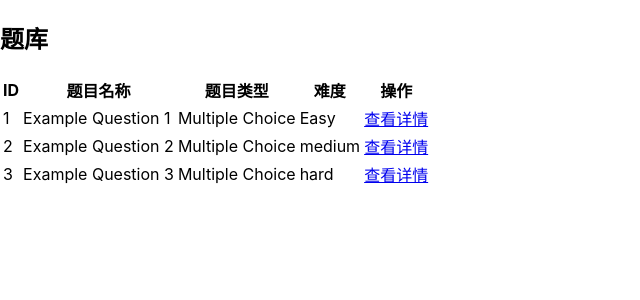
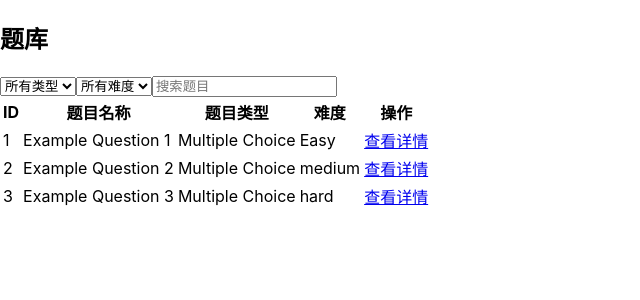
Before and after one commit to yuanyuanyuan/Interview-Questions-Bank-Demo, a React (Create React App) app: page / in a window 1280 px wide. Shown: the top 300 px of the page, without its empty margins (0-640 px from the left). Built offline with nearby package versions, Linux system fonts and the light colour scheme.

Commit message:
feat: Add filtering and search functionalities

```diff
--- a/src/components/QuestionBank.tsx
+++ b/src/components/QuestionBank.tsx
@@ -28,9 +28,63 @@ const QuestionBank: React.FC = () => {
     // 添加更多题目...
   ]);
 
+  const [filter, setFilter] = useState({
+    type: '',
+    difficulty: '',
+    keyword: ''
+  });
+
+  // 假设从API获取题目数据
+  useEffect(() => {
+    // fetchQuestions();
+  }, []);
+
+  // 更新筛选条件
+  const handleFilterChange = (
+    e: React.ChangeEvent<HTMLSelectElement | HTMLInputElement>
+  ) => {
+    const { name, value } = e.target;
+    setFilter((prevFilter) => ({
+      ...prevFilter,
+      [name]: value
+    }));
+  };
+
+  // 根据筛选条件过滤题目
+  const filteredQuestions = questions.filter(
+    (question) =>
+      (filter.type ? question.type === filter.type : true) &&
+      (filter.difficulty ? question.difficulty === filter.difficulty : true) &&
+      (filter.keyword
+        ? question.title.toLowerCase().includes(filter.keyword.toLowerCase())
+        : true)
+  );
+
   return (
     <div>
       <h2>题库</h2>
+
+      <div>
+        <select name="type" onChange={handleFilterChange}>
+          <option value="">所有类型</option>
+          <option value="Multiple Choice">选择题</option>
+          <option value="True or False">判断题</option>
+          {/* 其他类型 */}
+        </select>
+        <select name="difficulty" onChange={handleFilterChange}>
+          <option value="">所有难度</option>
+          <option value="Easy">简单</option>
+          <option value="Medium">中等</option>
+          <option value="Hard">困难</option>
+        </select>
+        <input
+          type="text"
+          name="keyword"
+          placeholder="搜索题目"
+          onChange={handleFilterChange}
+        />
+      </div>
+
       <table>
         <thead>
           <tr>
@@ -42,15 +96,14 @@ const QuestionBank: React.FC = () => {
           </tr>
         </thead>
         <tbody>
-          {questions.map((question) => (
+          {filteredQuestions.map((question) => (
             <tr key={question.id}>
               <td>{question.id}</td>
               <td>{question.title}</td>
               <td>{question.type}</td>
               <td>{question.difficulty}</td>
               <td>
-                <Link to={`/question/${question.id}`}>查看详情</Link>{' '}
-                {/* 使用Link组件跳转到详情页面 */}
+                <Link to={`/question/${question.id}`}>查看详情</Link>
               </td>
             </tr>
           ))}
```
